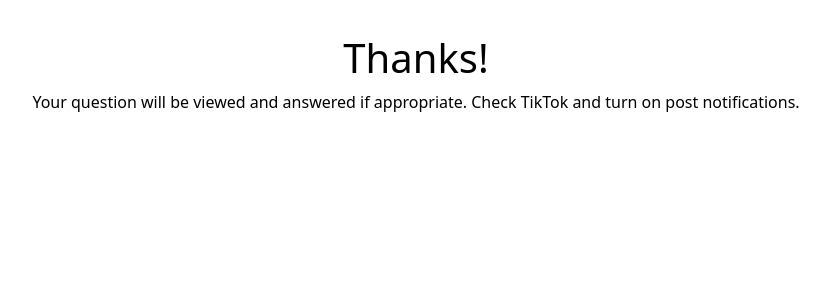
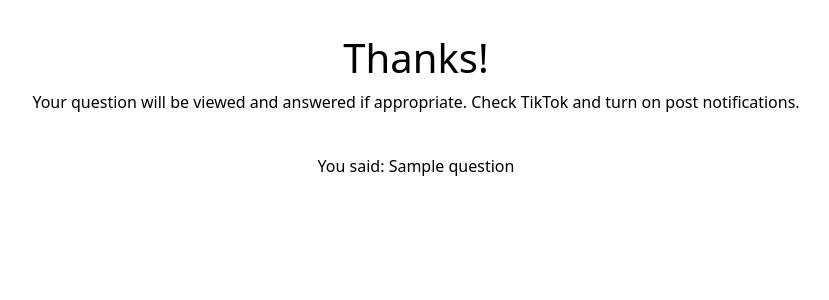
Before and after one commit to cbsc3/feedback-cyberseccrunch, a Flask app: template templates/thank.html in a window 1280 px wide. Shown: the part 56-356 px from the top of the page, without its empty margins (224-1053 px from the left). Run offline with Flask 2, Linux system fonts and the light colour scheme; the template is opened without the code that fills it: most values are stand-ins (such as "Sample title", 1, 10 or a date in 2020).

Commit message:
Update thank.html

```diff
--- a/templates/thank.html
+++ b/templates/thank.html
@@ -21,6 +21,8 @@
       <br>
       <h1>Thanks!</h1>
       <p>Your question will be viewed and answered if appropriate. Check TikTok and turn on post notifications.</p>
+        <br>
+        <p>You said: {{ question }}</p>
 
 
 
```
